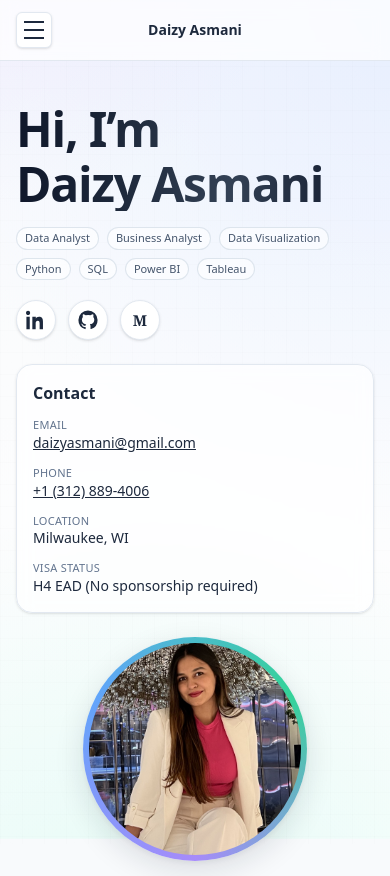
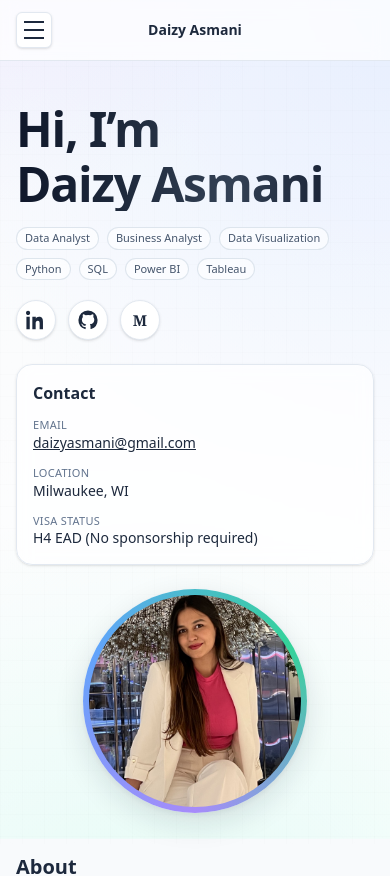
Before and after one commit to Daizyasmani/DaizyAsmani-Portfolio, a React (Vite) app: page / in a window 390 px wide. Shown: the top 876 px of the page. Built offline with nearby package versions, Linux system fonts and the light colour scheme.

Commit message:
Remove Phone number

```diff
--- a/src/App.jsx
+++ b/src/App.jsx
@@ -494,15 +494,6 @@ export default function App() {
                                     </div>
 
                                     <div>
-                                        <dt className="text-slate-500 uppercase tracking-wide text-[11px]">Phone</dt>
-                                        <dd>
-                                            <a className="underline" href="tel:+13128894006">
-                                                +1 (312) 889-4006
-                                            </a>
-                                        </dd>
-                                    </div>
-
-                                    <div>
                                         <dt className="text-slate-500 uppercase tracking-wide text-[11px]">Location</dt>
                                         <dd>Milwaukee, WI</dd>
                                     </div>
```
